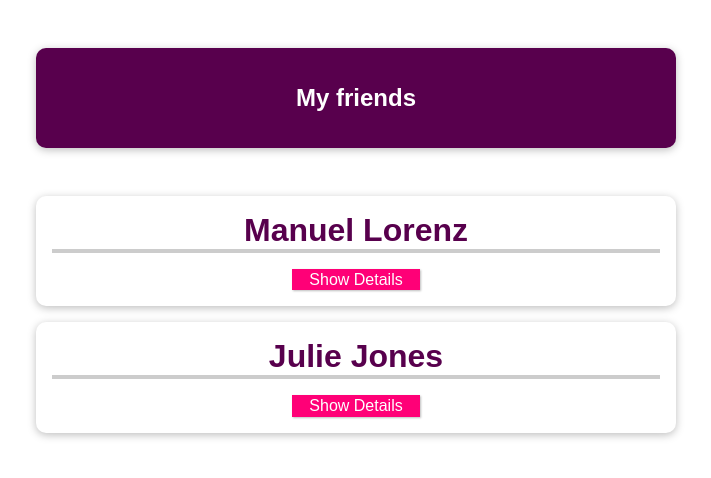
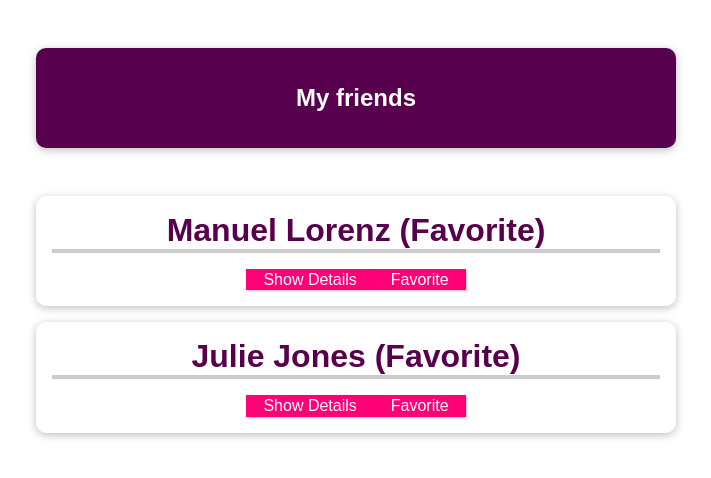
Before and after one commit to yeisson-venencia/vue-practice, a Vue app in the folder vue-first-project/: page / in a window 1280 px wide. Shown: the top 478 px of the page, without its empty margins (284-995 px from the left). Built offline with nearby package versions, Linux system fonts and the light colour scheme.

Commit message:
S8/class-one: props are inmutables

```diff
--- a/vue-first-project/src/App.vue
+++ b/vue-first-project/src/App.vue
@@ -8,6 +8,7 @@
         :name="person.fullname"
         :email="person.email"
         :phone="person.phone"
+        :is-favorite="true"
       ></person-contact>
     </ul>
   </section>
--- a/vue-first-project/src/components/PersonContact.vue
+++ b/vue-first-project/src/components/PersonContact.vue
@@ -1,9 +1,10 @@
 <template>
   <li>
-    <h2>{{ name }}</h2>
+    <h2>{{ name }} {{ personIsFavorite ? "(Favorite)" : "" }}</h2>
     <button @click="toggleDetails">
       {{ showDetails ? "Hide" : "Show" }} Details
     </button>
+    <button @click="changeFavoriteStatus">Favorite</button>
     <ul v-show="showDetails">
       <li><strong>Phone: </strong> {{ phone }}</li>
       <li><strong>Email:</strong> {{ email }}</li>
@@ -13,16 +14,20 @@
 
 <script>
 export default {
-  props: ["name", "email", "phone"],
+  props: ["name", "email", "phone", "isFavorite"],
   data() {
     return {
       showDetails: false,
+      personIsFavorite: this.isFavorite,
     };
   },
   methods: {
     toggleDetails() {
       this.showDetails = !this.showDetails;
     },
+    changeFavoriteStatus() {
+      this.personIsFavorite = !this.personIsFavorite;
+    },
   },
 };
 </script>
```
